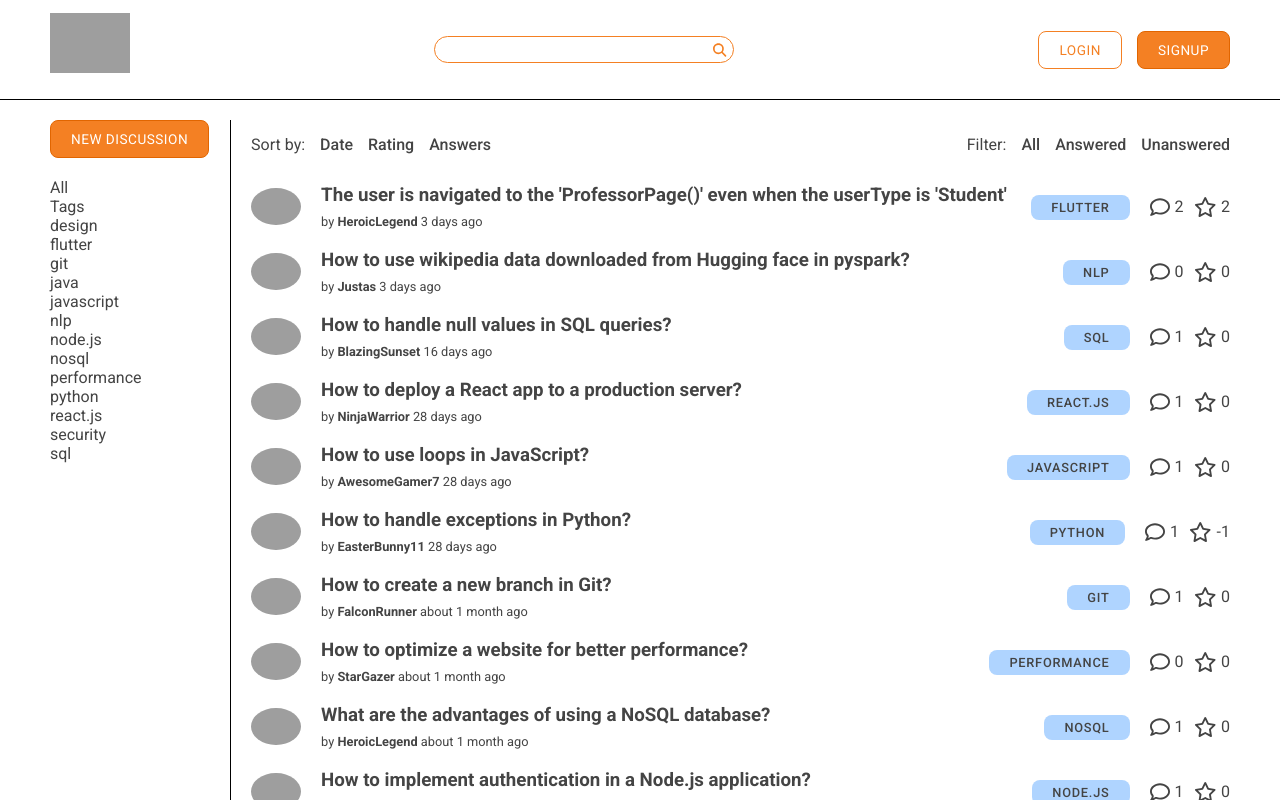
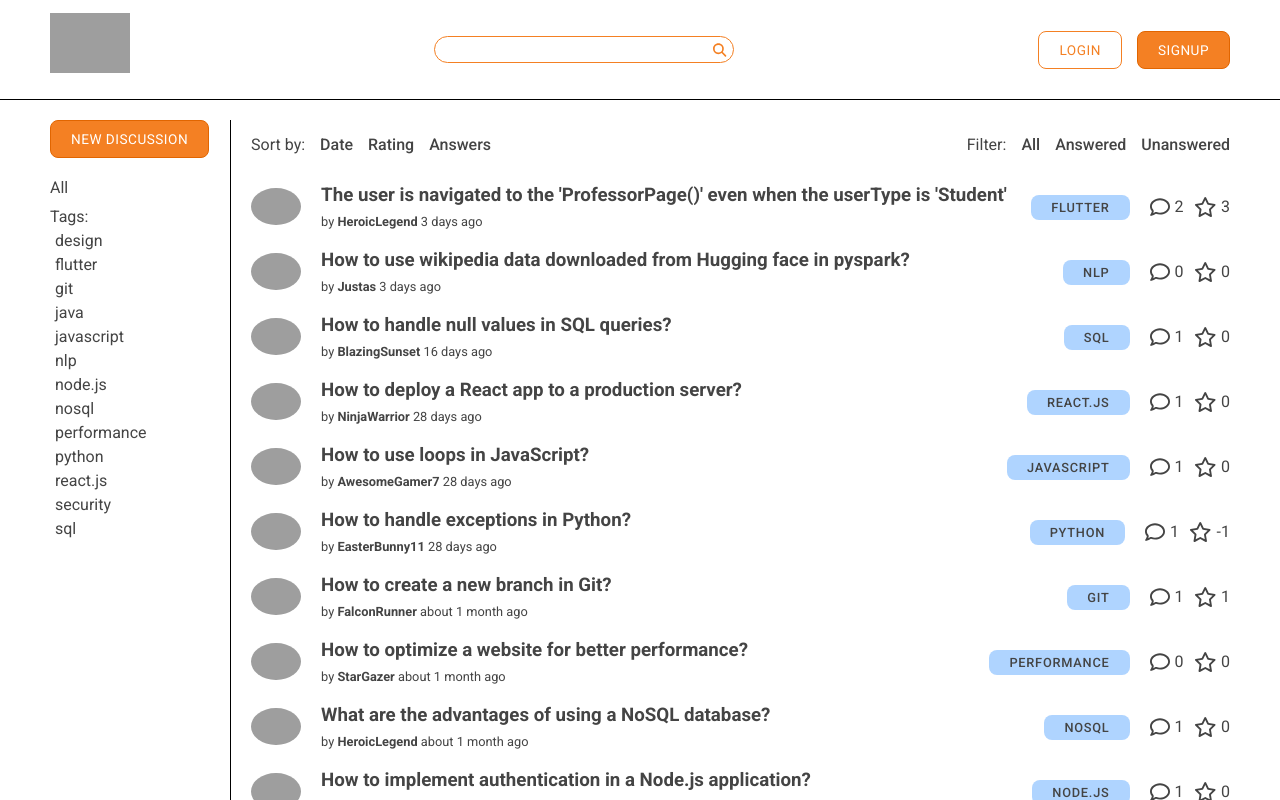
Before and after one commit to justasti/FEU6-galutinis-atsiskaitymas, a React (Vite) app: page / in a window 1280 px wide. Shown: the top 800 px of the page. Built offline with nearby package versions, Linux system fonts and the light colour scheme; data requests are answered from the project's data file; grey boxes are pictures that could not be loaded.

Commit message:
style sidenav links

```diff
--- a/src/data.json
+++ b/src/data.json
@@ -118,7 +118,12 @@
       "userId": "rSepmZNHpOU5YRQmEfWGk",
       "datePosted": "2023-04-22T21:46:00Z",
       "isEdited": false,
-      "ratings": [],
+      "ratings": [
+        {
+          "userId": "7TxoEH9rkc1QJXGT74JTH",
+          "rating": 1
+        }
+      ],
       "tag": "git"
     },
     {
@@ -225,6 +230,10 @@
         },
         {
           "userId": "1J__qRljs8mXF3k5UiA-W",
+          "rating": 1
+        },
+        {
+          "userId": "7TxoEH9rkc1QJXGT74JTH",
           "rating": 1
         }
       ]
@@ -363,7 +372,12 @@
       "content": "To create a new branch in Git, you can use the git branch command. Here's how you can do it:\n\n1. Make sure you are in the desired Git repository directory.\n2. Check the current branch you are on by using the command: git branch\nThe branch with an asterisk (*) next to it represents the current branch.\n3. Create a new branch using the git branch command followed by the branch name. For example, to create a branch named \"feature/new-branch\", run: git branch feature/new-branch\n4. Switch to the newly created branch using the git checkout command: git checkout feature/new-branch\nAlternatively, you can combine branch creation and switching into a single command using the -b flag: git checkout -b feature/new-branch\n\nYou have now created and switched to the new branch. Any commits you make will be isolated to this branch.\nRemember to provide a descriptive and meaningful name for your branch, reflecting the purpose or feature you are working on.",
       "datePosted": "2023-05-18T13:03:38.350Z",
       "isEdited": false,
-      "ratings": []
+      "ratings": [
+        {
+          "userId": "7TxoEH9rkc1QJXGT74JTH",
+          "rating": 1
+        }
+      ]
     },
     {
       "id": "Jg6UuXUyiWjLXUKgy87OU",
@@ -440,6 +454,10 @@
         {
           "userId": "1J__qRljs8mXF3k5UiA-W",
           "rating": 1
+        },
+        {
+          "userId": "7TxoEH9rkc1QJXGT74JTH",
+          "rating": -1
         }
       ],
       "dateEdited": "2023-05-20T18:51:49.187Z"
@@ -454,6 +472,10 @@
       "ratings": [
         {
           "userId": "1J__qRljs8mXF3k5UiA-W",
+          "rating": -1
+        },
+        {
+          "userId": "7TxoEH9rkc1QJXGT74JTH",
           "rating": -1
         }
       ],
--- a/src/features/UI/sidenav/sidenav.component.jsx
+++ b/src/features/UI/sidenav/sidenav.component.jsx
@@ -13,7 +13,7 @@ const SideNav = () => {
         <li>
           <Link to='/'>All</Link>
         </li>
-        <li>Tags</li>
+        <li>Tags:</li>
         <ul>
           {tags?.map((tag) => (
             <li key={tag}>
--- a/src/features/UI/sidenav/sidenav.styles.jsx
+++ b/src/features/UI/sidenav/sidenav.styles.jsx
@@ -10,8 +10,23 @@ export const StyledSideNav = styled.aside`
   > ul {
     margin-top: 20px;
     list-style: none;
+    > li:last-of-type {
+      margin-top: 10px;
+    }
     ul {
       list-style: none;
+      display: flex;
+      flex-direction: column;
+      gap: 5px;
+      margin-left: 5px;
+      li:first-child {
+        margin-top: 5px;
+      }
+      .active {
+        border-left: 4px solid #ff8b55;
+        padding-left: 5px;
+        font-weight: 500;
+      }
     }
   }
 `
```
